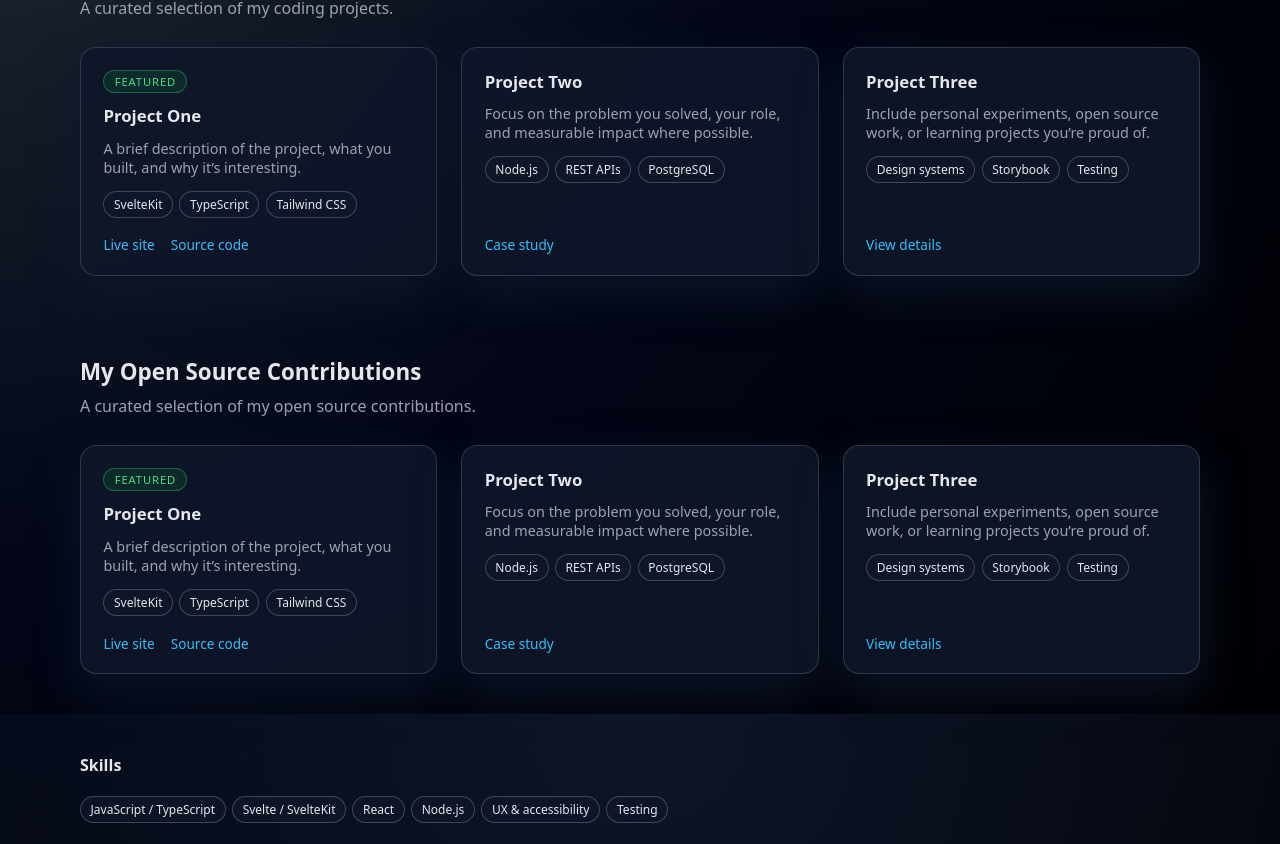
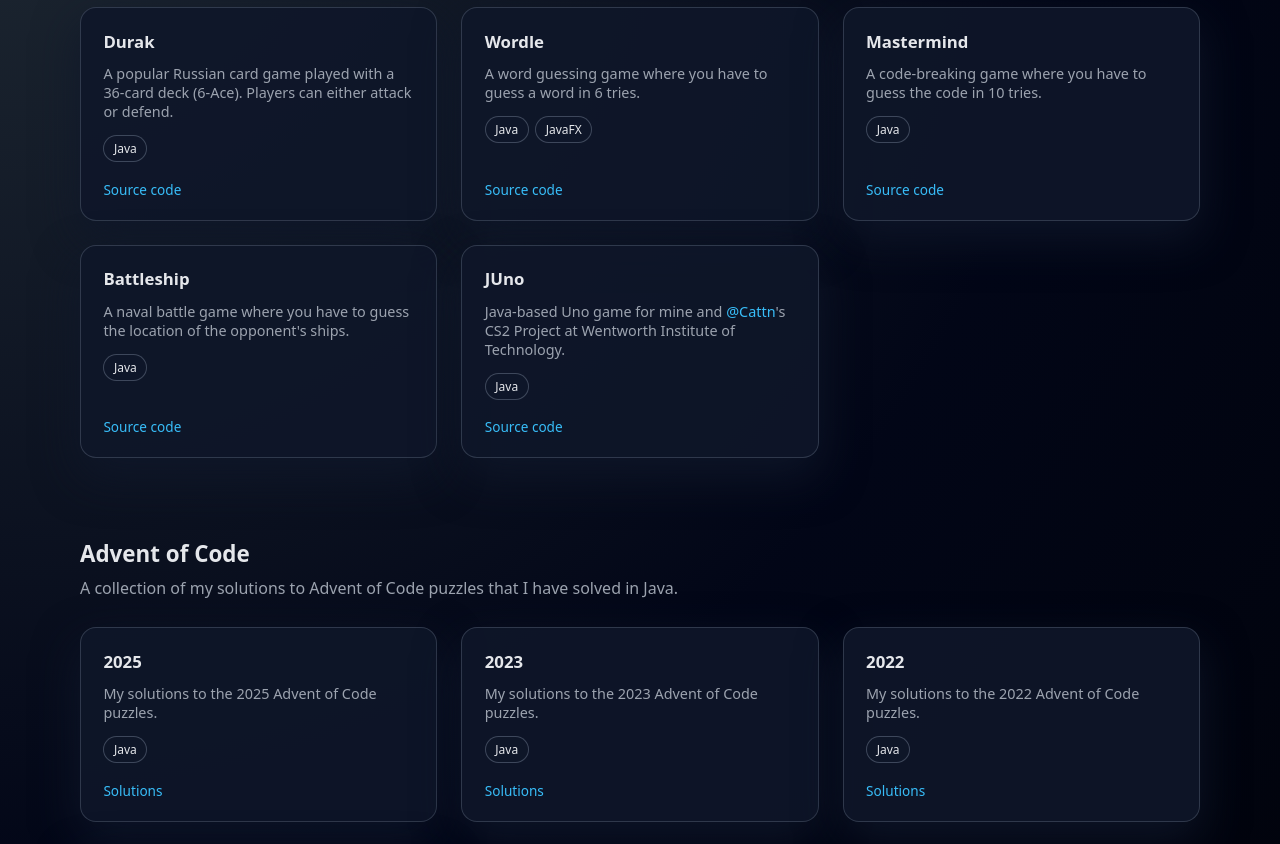
Before and after one commit to DMFriends/portfolio-site, a SvelteKit app: page /portfolio in a window 1280 px wide. Shown: the part 199-1043 px from the top of the page. Built offline with nearby package versions, Linux system fonts and the light colour scheme.

Commit message:
Add projects!!

```diff
--- a/src/routes/+page.svelte
+++ b/src/routes/+page.svelte
@@ -61,8 +61,6 @@
 		</footer>
 	</section>
 </div>
-
-
 
 <style>
 	.home-layout {
--- a/src/routes/portfolio/+page.svelte
+++ b/src/routes/portfolio/+page.svelte
@@ -16,55 +16,137 @@
   <div class="section-header">
     <h2>My Coding Projects</h2>
     <p>
-      A curated selection of my coding projects.
+      A curated selection of my coding projects. You can find all my projects on my <a href="https://github.com/DMFriends/portfolio" class="link">GitHub</a>.
     </p>
   </div>
 
   <div class="grid">
     <article class="card project">
-      <div class="card-tag">Featured</div>
-      <h3>Project One</h3>
+      <h3>Durak</h3>
       <p class="card-subtitle">
-        A brief description of the project, what you built, and why it’s interesting.
+        A popular Russian card game played with a 36-card deck (6-Ace). Players can either attack or defend.
       </p>
       <ul class="pill-list">
-        <li>SvelteKit</li>
-        <li>TypeScript</li>
-        <li>Tailwind CSS</li>
+        <li>Java</li>
       </ul>
       <div class="card-footer">
-        <a href="#" class="link">Live site</a>
-        <a href="#" class="link">Source code</a>
+        <a href="https://github.com/DMFriends/portfolio/tree/main/Java/Durak" class="link">Source code</a>
       </div>
     </article>
 
     <article class="card project">
-      <h3>Project Two</h3>
+      <h3>Wordle</h3>
       <p class="card-subtitle">
-        Focus on the problem you solved, your role, and measurable impact where possible.
+        A word guessing game where you have to guess a word in 6 tries.
       </p>
       <ul class="pill-list">
-        <li>Node.js</li>
-        <li>REST APIs</li>
-        <li>PostgreSQL</li>
+        <li>Java</li>
+        <li>JavaFX</li>
       </ul>
       <div class="card-footer">
-        <a href="#" class="link">Case study</a>
+        <a href="https://github.com/DMFriends/portfolio/tree/main/Java/Wordle" class="link">Source code</a>
       </div>
     </article>
 
     <article class="card project">
-      <h3>Project Three</h3>
+      <h3>Mastermind</h3>
       <p class="card-subtitle">
-        Include personal experiments, open source work, or learning projects you’re proud of.
+        A code-breaking game where you have to guess the code in 10 tries.
       </p>
       <ul class="pill-list">
-        <li>Design systems</li>
-        <li>Storybook</li>
-        <li>Testing</li>
+        <li>Java</li>
       </ul>
       <div class="card-footer">
-        <a href="#" class="link">View details</a>
+        <a href="https://github.com/DMFriends/portfolio/tree/main/Java/Mastermind" class="link">Source code</a>
+      </div>
+    </article>
+
+    <article class="card project">
+      <h3>Battleship</h3>
+      <p class="card-subtitle">
+        A naval battle game where you have to guess the location of the opponent's ships.
+      </p>
+      <ul class="pill-list">
+        <li>Java</li>
+      </ul>
+      <div class="card-footer">
+        <a href="https://github.com/DMFriends/portfolio/tree/main/Java/Battleship" class="link">Source code</a>
+      </div>
+    </article>
+
+    <article class="card project">
+      <h3>JUno</h3>
+      <p class="card-subtitle">
+        Java-based Uno game for mine and <a href="https://github.com/Cattn" class="link">@Cattn</a>'s CS2 Project at Wentworth Institute of Technology.
+      </p>
+      <ul class="pill-list">
+        <li>Java</li>
+      </ul>
+      <div class="card-footer">
+        <a href="https://github.com/Cattn/JUno" class="link">Source code</a>
+      </div>
+    </article>
+  </div>
+</section>
+
+<section id="aoc" class="section">
+  <div class="section-header">
+    <h2>Advent of Code</h2>
+    <p>
+      A collection of my solutions to Advent of Code puzzles that I have solved in Java.
+    </p>
+  </div>
+
+  <div class="grid">
+    <article class="card project">
+      <h3>2025</h3>
+      <p class="card-subtitle">
+        My solutions to the 2025 Advent of Code puzzles.
+      </p>
+      <ul class="pill-list">
+        <li>Java</li>
+      </ul>
+      <div class="card-footer">
+        <a href="https://github.com/DMFriends/aoc/tree/main/src/main/java/_2025" class="link">Solutions</a>
+      </div>
+    </article>
+
+    <article class="card project">
+      <h3>2023</h3>
+      <p class="card-subtitle">
+        My solutions to the 2023 Advent of Code puzzles.
+      </p>
+      <ul class="pill-list">
+        <li>Java</li>
+      </ul>
+      <div class="card-footer">
+        <a href="https://github.com/DMFriends/aoc/tree/main/src/main/java/_2023" class="link">Solutions</a>
+      </div>
+    </article>
+
+    <article class="card project">
+      <h3>2022</h3>
+      <p class="card-subtitle">
+        My solutions to the 2022 Advent of Code puzzles.
+      </p>
+      <ul class="pill-list">
+        <li>Java</li>
+      </ul>
+      <div class="card-footer">
+        <a href="https://github.com/DMFriends/aoc/tree/main/src/main/java/_2022" class="link">Solutions</a>
+      </div>
+    </article>
+
+    <article class="card project">
+      <h3>2021</h3>
+      <p class="card-subtitle">
+        My solutions to the 2021 Advent of Code puzzles.
+      </p>
+      <ul class="pill-list">
+        <li>Java</li>
+      </ul>
+      <div class="card-footer">
+        <a href="https://github.com/DMFriends/aoc/tree/main/src/main/java/_2021" class="link">Solutions</a>
       </div>
     </article>
   </div>
@@ -73,56 +155,24 @@
 <section id="open-source" class="section">
   <div class="section-header">
     <h2>My Open Source Contributions</h2>
-    <p>
-      A curated selection of my open source contributions.
-    </p>
   </div>
 
   <div class="grid">
     <article class="card project">
-      <div class="card-tag">Featured</div>
-      <h3>Project One</h3>
+      <h3>Sir Lancebot</h3>
       <p class="card-subtitle">
-        A brief description of the project, what you built, and why it’s interesting.
+        Over the past few years since the start of the COVID pandemic, I've contributed to an open source project, maintained by Python Discord, called Sir Lancebot, written in Python, as the name "Python Discord" suggests. It is a Discord bot hosted on the Python Discord server, the primary goal of which is to host fun games that can be played on the Discord server (both singleplayer and multiplayer), as well as some small utilities that members of the Discord server use for their convenience.
       </p>
       <ul class="pill-list">
-        <li>SvelteKit</li>
-        <li>TypeScript</li>
-        <li>Tailwind CSS</li>
+        <li>Python</li>
       </ul>
       <div class="card-footer">
-        <a href="#" class="link">Live site</a>
-        <a href="#" class="link">Source code</a>
+        <a href="https://github.com/python-discord/sir-lancebot" class="link">Sir Lancebot Source Code</a>
+        <a href="https://discord.gg/python" class="link">Discord Server</a>
       </div>
-    </article>
-
-    <article class="card project">
-      <h3>Project Two</h3>
-      <p class="card-subtitle">
-        Focus on the problem you solved, your role, and measurable impact where possible.
-      </p>
-      <ul class="pill-list">
-        <li>Node.js</li>
-        <li>REST APIs</li>
-        <li>PostgreSQL</li>
-      </ul>
       <div class="card-footer">
-        <a href="#" class="link">Case study</a>
-      </div>
-    </article>
-
-    <article class="card project">
-      <h3>Project Three</h3>
-      <p class="card-subtitle">
-        Include personal experiments, open source work, or learning projects you’re proud of.
-      </p>
-      <ul class="pill-list">
-        <li>Design systems</li>
-        <li>Storybook</li>
-        <li>Testing</li>
-      </ul>
-      <div class="card-footer">
-        <a href="#" class="link">View details</a>
+        <a href="https://github.com/python-discord" class="link">PyDis GitHub Organization</a>
+        <a href="https://github.com/python-discord/sir-lancebot/pulls?q=is%3Apr+is%3Amerged+author%3ADMFriends+" class="link">My Contributions</a>
       </div>
     </article>
   </div>
@@ -132,12 +182,14 @@
   <div class="skills-container">
     <h3>Skills</h3>
     <ul class="pill-list">
-      <li>JavaScript / TypeScript</li>
+      <li>Java</li>
+      <li>Python</li>
+      <li>C#</li>
       <li>Svelte / SvelteKit</li>
-      <li>React</li>
-      <li>Node.js</li>
-      <li>UX & accessibility</li>
-      <li>Testing</li>
+      <li>SQL</li>
+      <li>HTML / CSS</li>
+      <li>Git</li>
+      <li>GitHub</li>
     </ul>
   </div>
 </section>
@@ -166,6 +218,7 @@
   }
 
   .eyebrow {
+    margin: 0;
     letter-spacing: 0.13em;
     text-transform: uppercase;
     font-size: 0.75rem;
@@ -198,6 +251,11 @@
     padding: 2.5rem 1.5rem;
   }
 
+  /* Tighten space under hero “Portfolio” label → first heading */
+  #projects.section {
+    padding-top: 1.5rem;
+  }
+
   .section-alt {
     background: radial-gradient(circle at top, rgba(15, 23, 42, 0.9), rgba(15, 23, 42, 0.3));
   }
@@ -215,7 +273,7 @@
   .section-header p {
     margin: 0;
     color: #9ca3af;
-    max-width: 32rem;
+    /* max-width: 32rem; */
   }
 
   .grid {
@@ -235,20 +293,6 @@
     display: flex;
     flex-direction: column;
     gap: 0.7rem;
-  }
-
-  .card-tag {
-    display: inline-flex;
-    align-items: center;
-    padding: 0.2rem 0.65rem;
-    border-radius: 999px;
-    font-size: 0.7rem;
-    letter-spacing: 0.08em;
-    text-transform: uppercase;
-    background: rgba(22, 163, 74, 0.15);
-    color: #4ade80;
-    border: 1px solid rgba(34, 197, 94, 0.4);
-    align-self: flex-start;
   }
 
   .project h3 {
@@ -357,7 +401,7 @@
   @media (max-width: 640px) {
     .hero {
       padding-top: 3rem;
-      padding-bottom: 2.5rem;
+      padding-bottom: 1.5rem;
     }
 
     .section {
```
